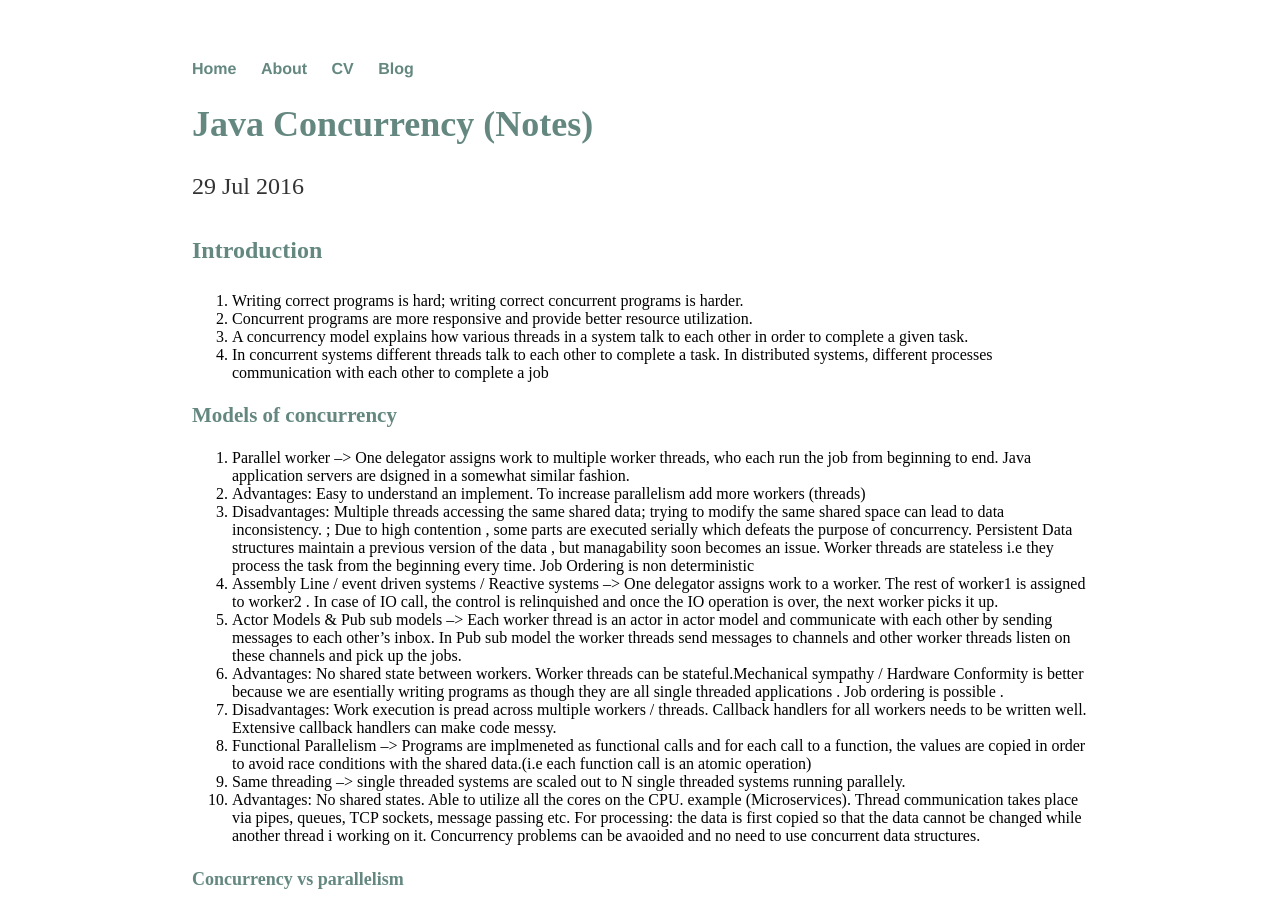
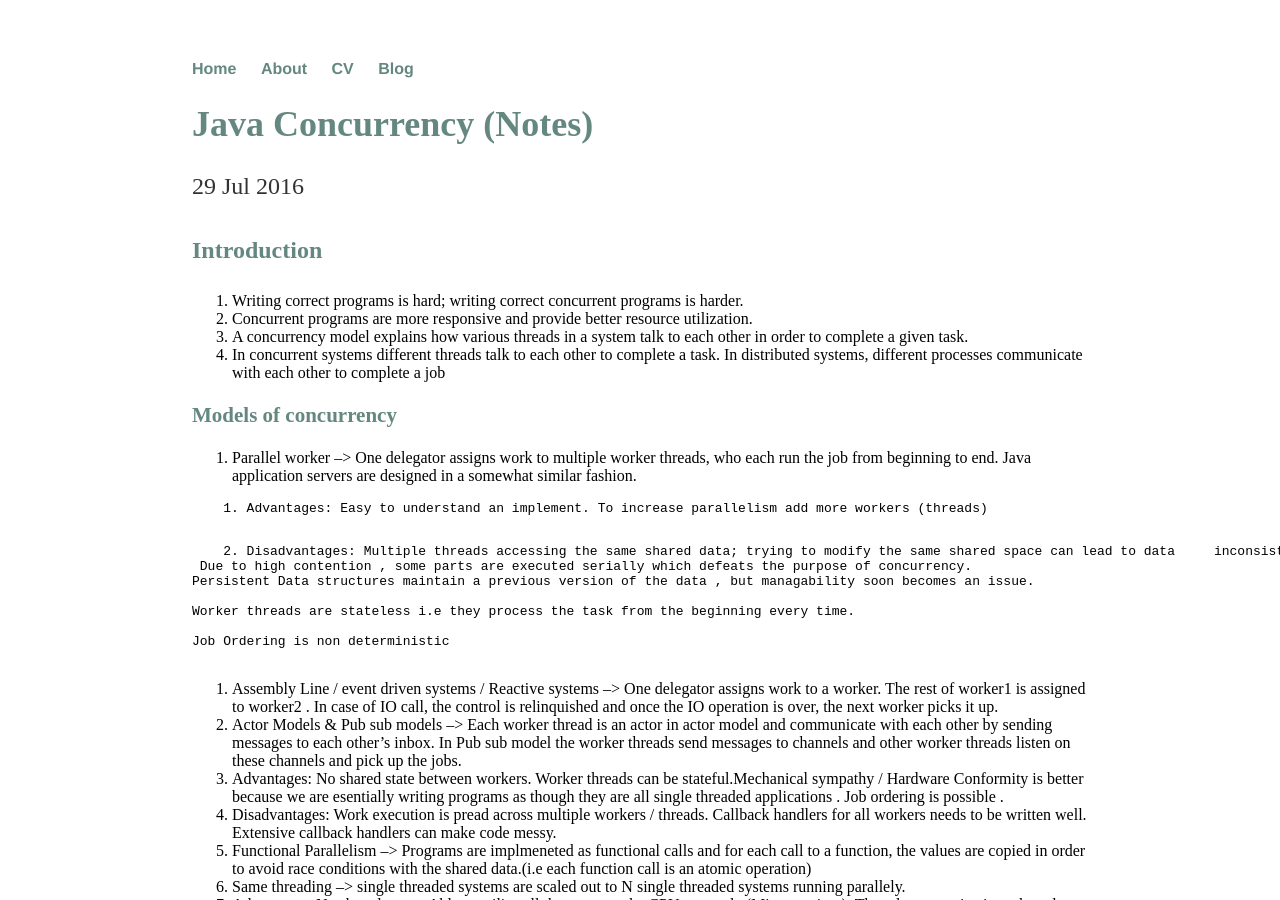
Before and after one commit to jainshailesh/Raveesh.github.io, a Jekyll site: the page built from _posts/2016-07-29-java-concurrency.md, in a window 1280 px wide and 900 px high. Built offline with Jekyll 4.4.1, drawn with Linux system fonts in a browser that asks for light colours.

Commit message:
Formatting changes

```diff
--- a/_posts/2016-07-29-java-concurrency.md
+++ b/_posts/2016-07-29-java-concurrency.md
@@ -7,12 +7,19 @@ date: 2016-07-29
 1. Writing correct programs is hard; writing correct concurrent programs is harder.
 2. Concurrent programs are more responsive and provide better resource utilization.
 3. A concurrency model explains how various threads in a system talk to each other in order to complete a given task.
-4. In concurrent systems different threads talk to each other to complete a task. In distributed systems, different processes communication with each other to complete a job
+4. In concurrent systems different threads talk to each other to complete a task. In distributed systems, different processes communicate with each other to complete a job
 
 ### Models of concurrency
-1. Parallel worker --> One delegator assigns work to multiple worker threads, who each run the job from beginning to end. Java application servers are dsigned in a somewhat similar fashion.
-  1. Advantages: Easy to understand an implement. To increase parallelism add more workers (threads)
-  2. Disadvantages: Multiple threads accessing the same shared data; trying to modify the same shared space can lead to data inconsistency. ; Due to high contention , some parts are executed serially which defeats the purpose of concurrency. Persistent Data structures maintain a previous version of the data , but managability soon becomes an issue. Worker threads are stateless i.e they process the task from the beginning every time. Job Ordering is non deterministic
+1. Parallel worker --> One delegator assigns work to multiple worker threads, who each run the job from beginning to end. Java application servers are designed in a somewhat similar fashion.
+  <pre>
+    1. Advantages: Easy to understand an implement. To increase parallelism add more workers (threads)
+  </pre>
+  <pre>
+    2. Disadvantages: Multiple threads accessing the same shared data; trying to modify the same shared space can lead to data     inconsistency. <br> Due to high contention , some parts are executed serially which defeats the purpose of concurrency.     <br>Persistent Data structures maintain a previous version of the data , but managability soon becomes an issue.
+       <br>Worker threads are stateless i.e they process the task from the beginning every time.
+       <br>Job Ordering is non deterministic
+  </pre>
+
 2. Assembly Line / event driven systems / Reactive systems --> One delegator assigns work to a worker. The rest of worker1 is assigned to worker2 . In case of IO call, the control is relinquished and once the IO operation is over, the next worker picks it up.
 3. Actor Models & Pub sub models --> Each worker thread is an actor in actor model and communicate with each other by sending messages to each other's inbox. In Pub sub model the worker threads send messages to channels and other worker threads listen on these channels and pick up the jobs.
   1. Advantages: No shared state between workers. Worker threads can be stateful.Mechanical sympathy / Hardware Conformity is better because we are esentially writing programs as though they are all single threaded applications . Job ordering is possible .
```
